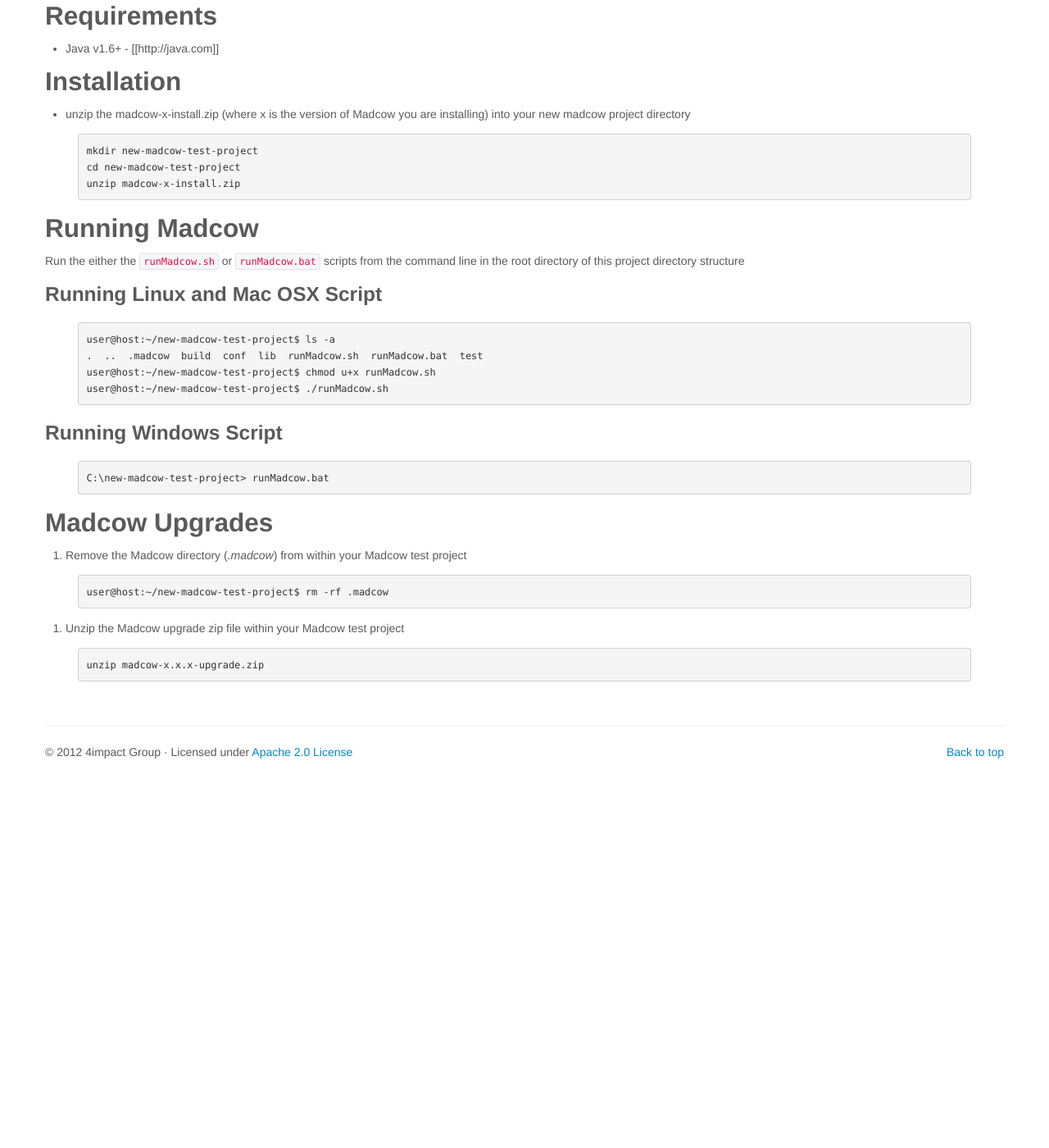
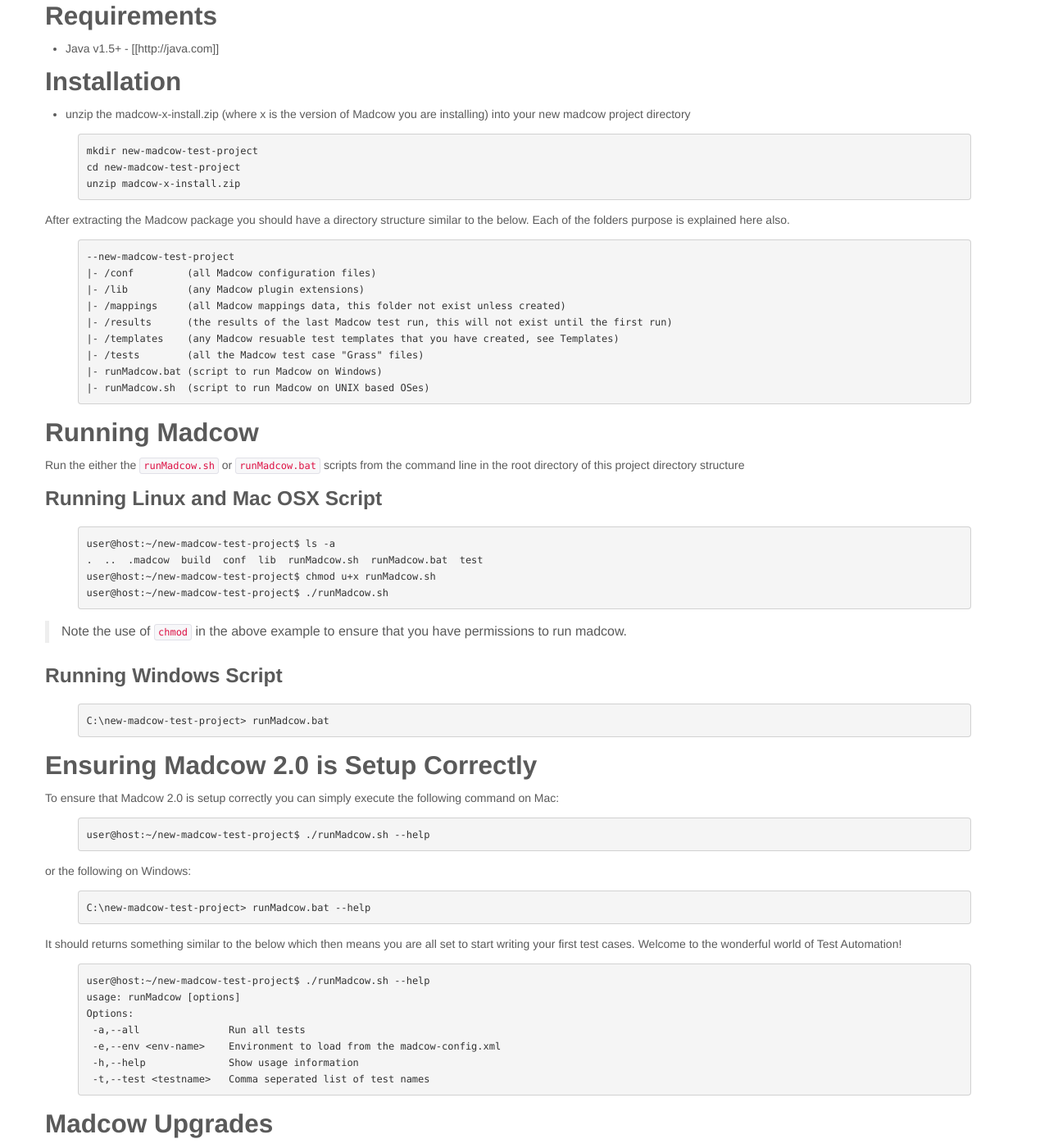
Before and after one commit to 4impact/madcow, a Jekyll site: the page built from documentation/_posts/2012-11-01-quickStart.md, in a window 1280 px wide and 1400 px high, scrolled down 398 px. Shown: the whole window at 82% size. Built offline with Jekyll 4.4.1, drawn with Linux system fonts in a browser that asks for light colours; before the commit the page ends 1375 px from its top, so only the background shows below that.

Commit message:
adding updated quick start

```diff
--- a/documentation/_posts/2012-11-01-quickStart.md
+++ b/documentation/_posts/2012-11-01-quickStart.md
@@ -8,7 +8,7 @@
 
 ## Requirements
 
-* Java v1.6+ - [[http://java.com]]
+* Java v1.5+ - [[http://java.com]]
 
 ## Installation
 
@@ -19,6 +19,21 @@
 cd new-madcow-test-project
 unzip madcow-x-install.zip
 {% endhighlight %}
+
+
+After extracting the Madcow package you should have a directory structure similar to the below. Each of the folders purpose is explained here also.
+{% highlight bash %}
+--new-madcow-test-project
+|- /conf         (all Madcow configuration files)
+|- /lib          (any Madcow plugin extensions)
+|- /mappings     (all Madcow mappings data, this folder not exist unless created)
+|- /results      (the results of the last Madcow test run, this will not exist until the first run)
+|- /templates    (any Madcow resuable test templates that you have created, see Templates)
+|- /tests        (all the Madcow test case "Grass" files)
+|- runMadcow.bat (script to run Madcow on Windows)
+|- runMadcow.sh  (script to run Madcow on UNIX based OSes)
+{% endhighlight %}
+
 
 ## Running Madcow
 Run the either the `runMadcow.sh` or `runMadcow.bat` scripts from the command line in the root directory of this project directory structure
@@ -31,10 +46,37 @@
 user@host:~/new-madcow-test-project$ ./runMadcow.sh
 {% endhighlight %}
 
+> Note the use of `chmod` in the above example to ensure that you have permissions to run madcow.
+
 ### Running Windows Script
 {% highlight bash %}
 C:\new-madcow-test-project> runMadcow.bat
 {% endhighlight %}
+
+## Ensuring Madcow 2.0 is Setup Correctly
+
+To ensure that Madcow 2.0 is setup correctly you can simply execute the following command on Mac:
+{% highlight bash %}
+user@host:~/new-madcow-test-project$ ./runMadcow.sh --help
+{% endhighlight %}
+
+or the following on Windows:
+
+{% highlight bash %}
+C:\new-madcow-test-project> runMadcow.bat --help
+{% endhighlight %}
+
+It should returns something similar to the below which then means you are all set to start writing your first test cases. Welcome to the wonderful world of Test Automation!
+{% highlight bash %}
+user@host:~/new-madcow-test-project$ ./runMadcow.sh --help
+usage: runMadcow [options]
+Options:
+ -a,--all               Run all tests
+ -e,--env <env-name>    Environment to load from the madcow-config.xml
+ -h,--help              Show usage information
+ -t,--test <testname>   Comma seperated list of test names
+{% endhighlight %}
+
 
 ## Madcow Upgrades
 
```
